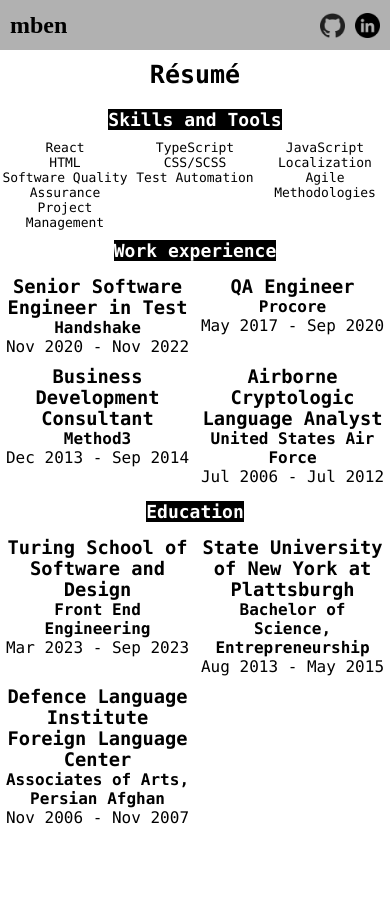
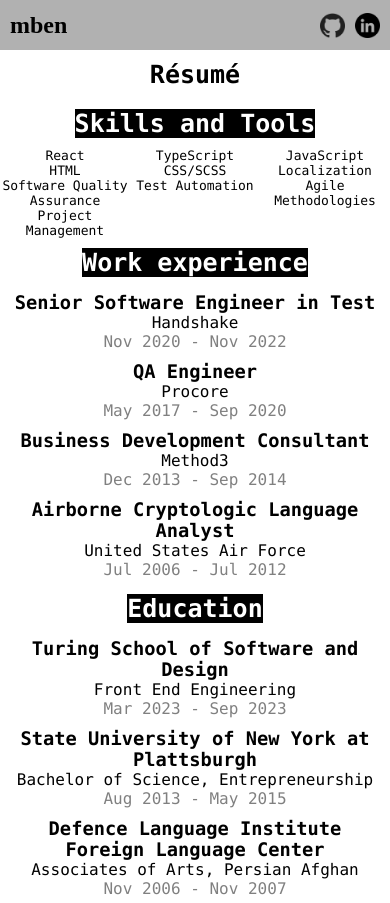
Before and after one commit to mbenfowler/portfolio, a React (Create React App) app: page /resume in a window 390 px wide. Before the commit the page ends 844 px from the top, so only its background shows below. Built offline with nearby package versions, Linux system fonts and the light colour scheme; a web font is replaced by a local one.

Commit message:
Add tab icon, more resume styling

```diff
--- a/public/index.html
+++ b/public/index.html
@@ -2,7 +2,7 @@
 <html lang="en">
   <head>
     <meta charset="utf-8" />
-    <link rel="icon" href="%PUBLIC_URL%/favicon.ico" />
+    <link rel="icon" href="%PUBLIC_URL%/m.ico" />
     <meta name="viewport" content="width=device-width, initial-scale=1" />
     <meta name="theme-color" content="#000000" />
     <meta
--- a/src/components/Resume/Resume.scss
+++ b/src/components/Resume/Resume.scss
@@ -14,7 +14,7 @@
     color: white;
     background-color: black;
     margin: 10px;
-    font-size: 3.5vw;
+    font-size: 4.7vw;
 }
 
 #skills {
@@ -29,7 +29,7 @@
 
 #experience {
     display: grid;
-    grid-template-columns: 1fr 1fr;
+    grid-template-columns: 1fr;
     text-align: center;
 }
 
@@ -39,9 +39,20 @@
     margin: 5px;
 }
 
+.job > h4,
+.school > h4 {
+    font-weight: lighter;
+}
+
+.job > p,
+.school > p {
+    color: gray;
+}
+
 #education {
-    display: grid;
-    grid-template-columns: 1fr 1fr;
+    display: flex;
+    flex-wrap: wrap;
+    justify-content: center;
     text-align: center;
 }
 
@@ -71,7 +82,7 @@
     }
 
     .header {
-        font-size: 18px;
+        font-size: 25px;
     }
 
     .skill {
```
Also changed, not shown: 2 other files (tests, documents, lock files or other folders).
